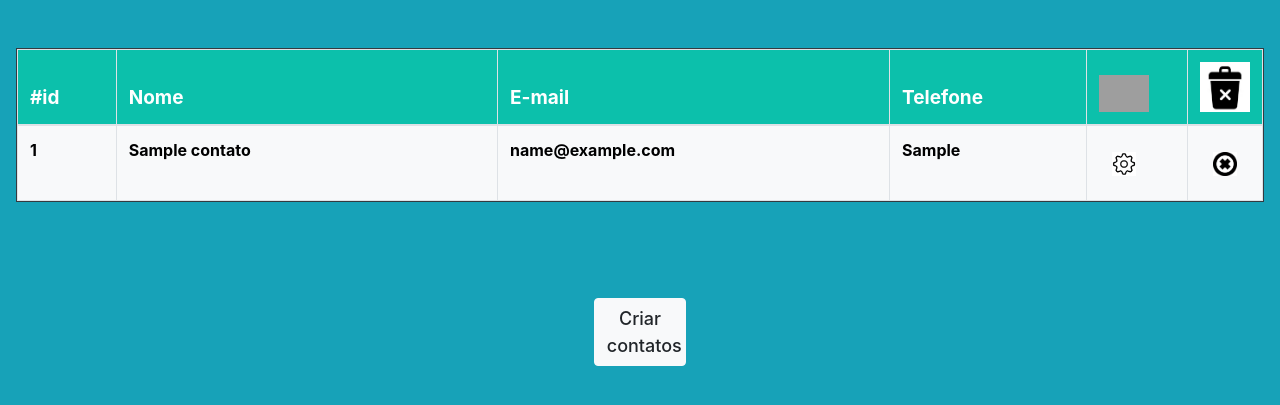
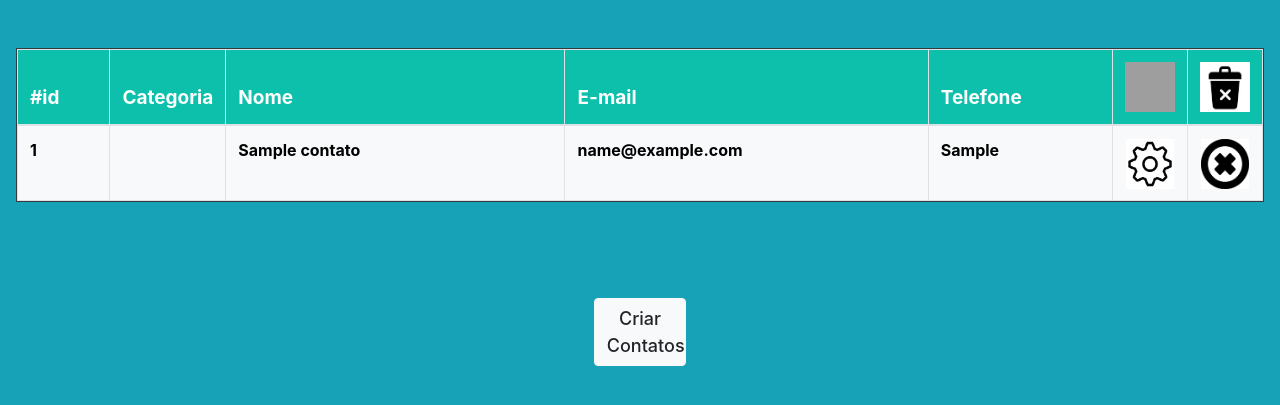
Before and after one commit to caiobomfs/crud_novo, a PHP site: page / in a window 1280 px wide. Shown: the part 48-453 px from the top of the page. Run offline with PHP 8.4, Linux system fonts and the light colour scheme; tables that the repository leaves empty hold one stand-in row (values such as "Sample post"); some libraries are stand-ins or nearby versions; grey boxes are pictures that could not be loaded.

Commit message:
resolvendo problemas do css

```diff
--- a/CSS/main.css
+++ b/CSS/main.css
@@ -31,6 +31,7 @@
     width: 12.499999995%;
     flex: 0 0 12.499%;
     max-width: 12.499%;
+
 }
 
 .img_botao
@@ -43,3 +44,9 @@
 {
     padding:0px 0px ;
 }
+
+.menu_font
+{
+    font-size: 18px ;
+    font-weight: 500;
+}
--- a/index.php
+++ b/index.php
@@ -22,7 +22,8 @@ if (isset($post['contatos']) && $post['contatos'] == 1) {
         $nome = $post['nome'];
         $email = $post['email'];
         $numero = $post['numero'];
-        $sql = "INSERT INTO `contatos` (`id`, `nome`, `email`, `numero`) VALUES (NULL, '$nome', '$email', '$numero');";
+        $sql = "INSERT INTO `contatos` (`id`, `nome`, `email`, `numero`)
+        VALUES (NULL, '$nome', '$email', '$numero');";
 
         $db->query($sql);
     }
@@ -49,7 +50,8 @@ if (isset($post['edit']) && $post['edit'] == 1) {
       $numero = $post['numero'];
 
 
-      $sql_update = " UPDATE contatos SET nome = '$nome', email = '$email', numero = '$numero' WHERE id = '$id' ";
+      $sql_update = " UPDATE contatos SET nome = '$nome', email = '$email',
+      numero = '$numero' WHERE id = '$id' ";
 
       $db->query($sql_update);
 
@@ -75,11 +77,12 @@ if (isset($get['dell']) && $get['dell'] == 1) {
   <meta name="viewport" content="width=device-width, initial-scale=1.0">
   <meta http-equiv="X-UA-Compatible" content="ie=edge">
   <meta name="Description" content="Enter your description here"/>
-  <link rel="stylesheet" href="./CSS/main.css">
+
   <script src="https://ajax.googleapis.com/ajax/libs/jquery/3.1.1/jquery.slim.js"></script>
   <link rel="stylesheet" href="https://cdnjs.cloudflare.com/ajax/libs/twitter-bootstrap/4.6.0/css/bootstrap.min.css">
   <link rel="stylesheet" href="https://cdnjs.cloudflare.com/ajax/libs/font-awesome/5.15.4/css/all.min.css">
   <script src="https://cdn.jsdelivr.net/npm/bootstrap@4.6.1/dist/js/bootstrap.bundle.min.js"></script>
+  <link rel="stylesheet" href="./CSS/main.css">
 
   <title>Agenda</title>
 </head>
@@ -97,12 +100,13 @@ if (isset($get['dell']) && $get['dell'] == 1) {
     <thead>
       <tr class="bg">
         <th scope="col-lg-2" class="col-lg-1">#id</th>
+        <th scope="col-lg-2" class="col-lg-1">Categoria</th>
         <th scope="col-lg-2" class="col-lg-4">Nome</th>
         <th scope="col-lg-2" class="col-lg-4">E-mail</th>
         <th scope="col-lg-2" class="col-lg-2">Telefone</th>
-        <th class="col-lg-1 header_imagem"  >
+        <th scope="col-lg-1" class="col-lg-1 header_imagem"  >
         <img class="img-fluid img_botao" src="./images/lapis.jpg"></th>
-        <th class="col-lg-1 header_imagem" >
+        <th scope="col-lg-1" class="col-lg-1 header_imagem" >
         <img class="img-fluid img_botao" src="./images/lixo.jpg"></th>
       </tr>
     </thead>
@@ -113,11 +117,12 @@ if (isset($get['dell']) && $get['dell'] == 1) {
             ?>
           <tr class="fonte">
               <td ><?php echo$linhas['id'] ?></td>
+              <td ><?php ?></td>
               <td ><?php echo$linhas['nome'] ?></td>
               <td ><?php echo$linhas['email'] ?></td>
               <td ><?php echo$linhas['numero'] ?></td>
 
-              <td>
+              <td >
                 <a id="anc1"
                   href="index.php?edit=1&id=<?php echo $linhas['id']?>" >
 
@@ -181,7 +186,8 @@ if (isset($get['dell']) && $get['dell'] == 1) {
     <section class="container d-flex justify-content-center mt-5">
         <div class="col-6 align-self-center">
             <div class=" d-flex row   justify-content-center mt-5">
-                <button type="button" class="col-lg-2 btn btn-light" style="font-size: 18px ; font-weight: 500; " id="cc" >Criar contatos</button>
+                <button type="button" class="col-lg-2 btn btn-light menu_font"
+                id="cc" >Criar Contatos </button>
             </div>
         </div>
     </section>
@@ -195,18 +201,27 @@ if (isset($get['dell']) && $get['dell'] == 1) {
                   <form action="index.php" method="post" id="form1">
                   <div id="ed" >
                     <input type="hidden" name="edit" id="edit" value="1">
-                    <input type="hidden" name="id" id="idE" value="<?php echo $list['id'] ?>">
+                    <input type="hidden" name="id" id="idE"
+                    value="<?php echo $list['id'] ?>">
+
                     <label for="nome">Nome</label><br>
-                    <input type="text" name="nome" id="nomeE" value="<?php echo $list['nome'] ?>">
+                    <input type="text" name="nome" id="nomeE"
+                    value="<?php echo $list['nome'] ?>">
+
                     <br>
                     <label for="email">email</label><br>
-                    <input type="text" name="email" id="emailE" value="<?php echo  $list['email'] ?>">
+                    <input type="text" name="email" id="emailE"
+                    value="<?php echo  $list['email'] ?>">
+
                     <br>
                     <label for="numero">Telefone</label><br>
-                    <input type="text" name="numero" id="numeroE" value="<?php echo $list['numero'] ?>">
+                    <input type="text" name="numero" id="numeroE"
+                    value="<?php echo $list['numero'] ?>">
+
                     <br>
                     <br>
-                    <input type="submit" value="gravar edições " id="editSave" form="form1">
+                    <input type="submit" value="gravar edições"
+                    id="editSave" form="form1">
 
                   </div>
             </form>
```
